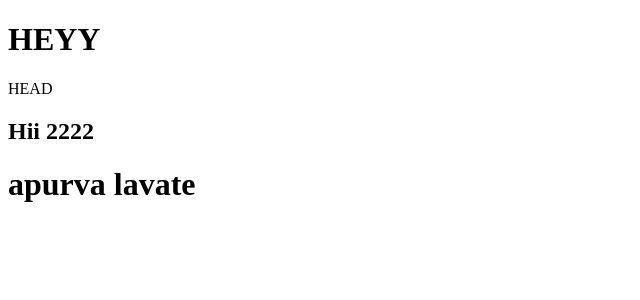
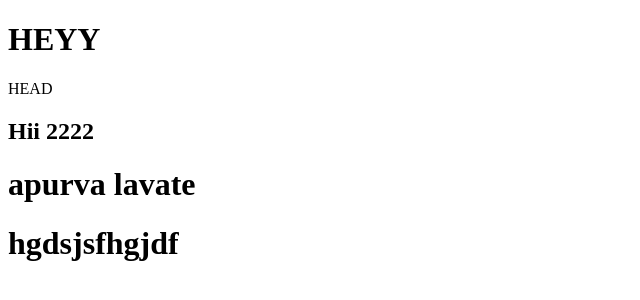
Before and after one commit to chaitalibirewar24/QuietSpace3, a plain HTML site: page index.html in a window 1280 px wide. Shown: the whole page, without its empty margins (0-640 px from the left). Drawn offline with Linux system fonts and the light colour scheme.

Commit message:
A1 branch

```diff
--- a/index.html
+++ b/index.html
@@ -11,6 +11,7 @@
     <h2>Hii 2222</h2>
 
     <h1>apurva lavate</h1>
+    <h1>hgdsjsfhgjdf</h1>
 
 </body>
 </html>
```
